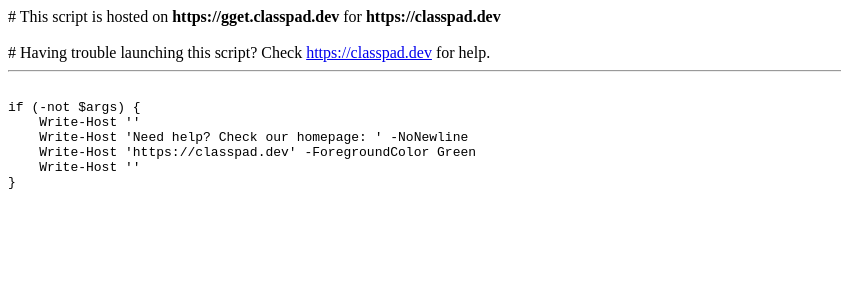
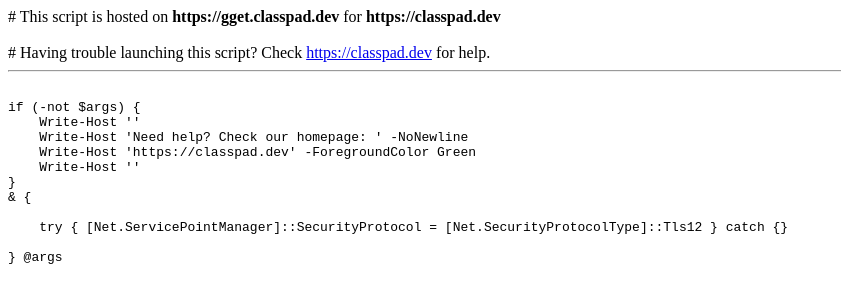
Before and after one commit to ClasspadDev/get, a plain HTML site: page index.html in a window 1280 px wide. Shown: the whole page, without its empty margins (0-841 px from the left). Drawn offline with Linux system fonts and the light colour scheme.

Commit message:
Fix formatting issues in index.html

```diff
--- a/index.html
+++ b/index.html
@@ -7,3 +7,8 @@
     Write-Host 'https://classpad.dev' -ForegroundColor Green
     Write-Host ''
 }
+& {
+
+    try { [Net.ServicePointManager]::SecurityProtocol = [Net.SecurityProtocolType]::Tls12 } catch {}
+
+} @args
```
